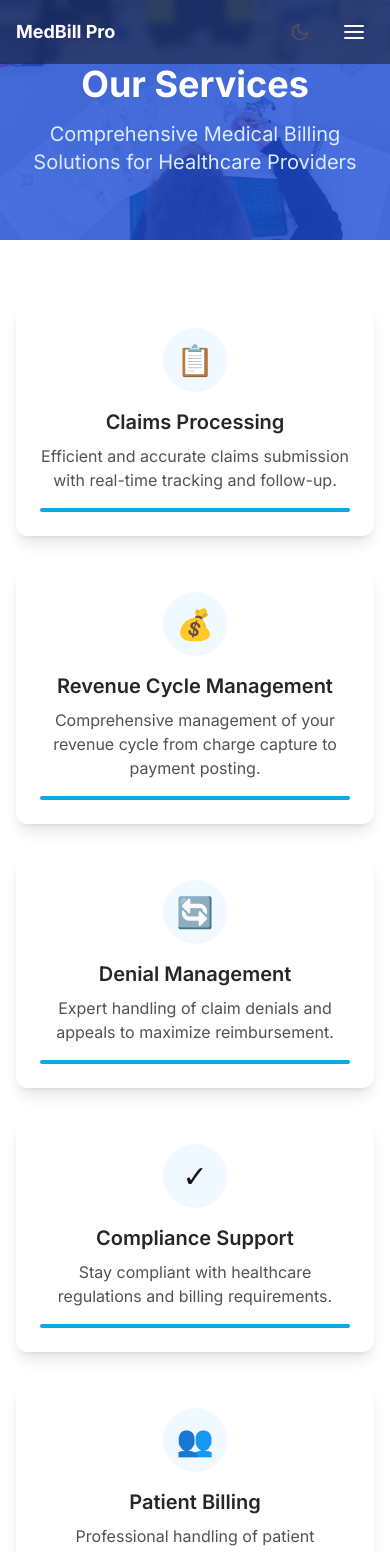
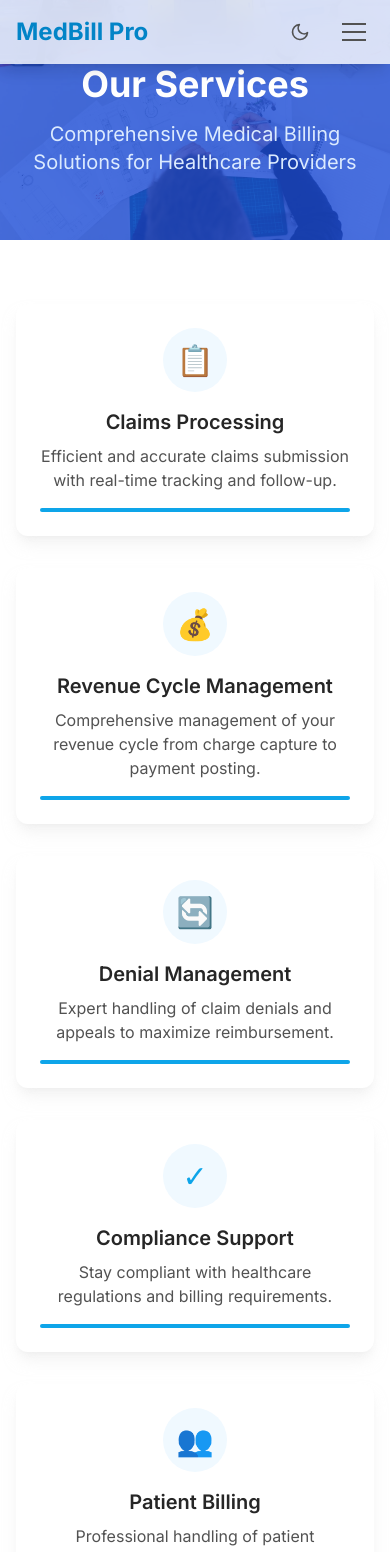
Before and after one commit to Owais-Sonija/medical-billing-website-template-carepoint-probilling, a Next.js app: page /services in a window 390 px wide. Shown: the top 1552 px of the page. Built offline with nearby package versions, Linux system fonts and the light colour scheme.

Commit message:
Improve UI

```diff
--- a/src/components/Button.tsx
+++ b/src/components/Button.tsx
@@ -8,6 +8,7 @@
   className?: string;
   variant?: 'primary' | 'secondary' | 'outline';
   size?: 'sm' | 'md' | 'lg';
+  icon?: ReactNode;
 }
 
 const Button = ({
@@ -15,20 +16,29 @@
   className = '',
   variant = 'primary',
   size = 'md',
+  icon,
   ...props
 }: ButtonProps) => {
   const MotionButton = motion.button;
 
   const variants = {
-    primary: 'bg-primary-500 text-white hover:bg-primary-600 dark:bg-primary-600 dark:hover:bg-primary-700',
-    secondary: 'bg-neutral-100 text-neutral-900 hover:bg-neutral-200 dark:bg-neutral-800 dark:text-neutral-100 dark:hover:bg-neutral-700',
-    outline: 'border-2 border-white text-white hover:bg-white/10 dark:border-neutral-400 dark:text-neutral-100 dark:hover:bg-neutral-800/50',
+    primary: `bg-primary-500 text-white hover:bg-primary-600
+      dark:bg-primary-600 dark:hover:bg-primary-700
+      shadow-lg shadow-primary-500/20 hover:shadow-primary-500/30
+      dark:shadow-primary-600/20 dark:hover:shadow-primary-600/30`,
+    secondary: `bg-neutral-100 text-neutral-900 hover:bg-neutral-200
+      dark:bg-neutral-800 dark:text-neutral-100 dark:hover:bg-neutral-700
+      shadow-lg shadow-neutral-200/50 hover:shadow-neutral-300/50
+      dark:shadow-neutral-900/30 dark:hover:shadow-neutral-900/40`,
+    outline: `border-2 border-white text-white hover:bg-white/10
+      dark:border-neutral-400 dark:text-neutral-100 dark:hover:bg-neutral-800/50
+      backdrop-blur-sm`,
   };
 
   const sizes = {
-    sm: 'px-4 py-2 text-sm',
-    md: 'px-6 py-3 text-base',
-    lg: 'px-8 py-4 text-lg',
+    sm: 'px-4 py-2 text-sm space-x-2',
+    md: 'px-6 py-3 text-base space-x-3',
+    lg: 'px-8 py-4 text-lg space-x-4',
   };
 
   return (
@@ -39,13 +49,17 @@
       className={`
         ${variants[variant]}
         ${sizes[size]}
-        rounded-lg font-semibold transition-colors duration-200
+        inline-flex items-center justify-center
+        rounded-lg font-semibold
+        transition-all duration-300 ease-in-out
         focus:outline-none focus:ring-2 focus:ring-primary-500 focus:ring-offset-2
         dark:focus:ring-primary-400 dark:focus:ring-offset-neutral-900
+        disabled:opacity-50 disabled:cursor-not-allowed
         ${className}
       `}
     >
-      {children}
+      {icon && <span className="inline-flex shrink-0">{icon}</span>}
+      <span>{children}</span>
     </MotionButton>
   );
 };
--- a/src/components/Card.tsx
+++ b/src/components/Card.tsx
@@ -14,8 +14,15 @@
   return (
     <MotionDiv
       {...props}
-      className={`bg-white dark:bg-neutral-800 rounded-xl shadow-lg transition-all duration-200
-        hover:shadow-xl dark:shadow-neutral-900/30 ${className}`}
+      initial={{ opacity: 0, y: 20 }}
+      whileInView={{ opacity: 1, y: 0 }}
+      viewport={{ once: true }}
+      transition={{ duration: 0.5 }}
+      className={`bg-white dark:bg-neutral-800/80 backdrop-blur-sm rounded-xl
+        shadow-lg shadow-neutral-200/50 dark:shadow-neutral-900/30
+        transition-all duration-300 ease-in-out
+        hover:shadow-xl hover:shadow-neutral-300/50 dark:hover:shadow-neutral-900/40
+        hover:-translate-y-1 ${className}`}
     >
       {children}
     </MotionDiv>
--- a/src/components/DarkModeToggle.tsx
+++ b/src/components/DarkModeToggle.tsx
@@ -4,13 +4,13 @@
 import { motion } from 'framer-motion';
 import { useTheme } from './ThemeProvider';
 
-const DarkModeToggle = () => {
+const DarkModeToggle = ({ className }: { className?: string }) => {
   const { darkMode, toggleDarkMode } = useTheme();
 
   return (
     <motion.button
       onClick={toggleDarkMode}
-      className="p-2 rounded-lg text-neutral-600 dark:text-neutral-300 hover:bg-neutral-200 dark:hover:bg-neutral-700 transition-colors"
+      className={`p-2 rounded-lg text-neutral-600 dark:text-neutral-300 hover:bg-neutral-200 dark:hover:bg-neutral-700 transition-colors ${className || ''}`}
       whileTap={{ scale: 0.95 }}
       whileHover={{ scale: 1.05 }}
       aria-label={darkMode ? 'Switch to light mode' : 'Switch to dark mode'}
--- a/src/components/Navbar.tsx
+++ b/src/components/Navbar.tsx
@@ -1,130 +1,117 @@
 'use client';
 
-import { useState, useEffect } from 'react';
+import { useState } from 'react';
 import Link from 'next/link';
+import { motion, AnimatePresence } from 'framer-motion';
 import { usePathname } from 'next/navigation';
-import { motion, AnimatePresence } from 'framer-motion';
-import { FiMenu, FiX } from 'react-icons/fi';
 import DarkModeToggle from './DarkModeToggle';
 
 const Navbar = () => {
   const [isOpen, setIsOpen] = useState(false);
-  const [isScrolled, setIsScrolled] = useState(false);
   const pathname = usePathname();
 
-  useEffect(() => {
-    const handleScroll = () => {
-      setIsScrolled(window.scrollY > 20);
-    };
-
-    window.addEventListener('scroll', handleScroll);
-    return () => window.removeEventListener('scroll', handleScroll);
-  }, []);
-
-  const navLinks = [
+  const navItems = [
     { href: '/', label: 'Home' },
-    { href: '/about', label: 'About Us' },
     { href: '/services', label: 'Services' },
+    { href: '/about', label: 'About' },
     { href: '/contact', label: 'Contact' },
   ];
 
-  const navbarClasses = `
-    fixed w-full z-50 transition-all duration-300
-    ${
-      isScrolled
-        ? 'bg-white/95 dark:bg-neutral-900/95 backdrop-blur-lg border-b border-neutral-200 dark:border-neutral-800'
-        : 'bg-neutral-900/50 backdrop-blur-sm'
-    }
-  `;
-
-  const linkClasses = (href: string) => `
-    relative px-3 py-2 text-sm font-medium transition-colors duration-200
-    ${
-      isScrolled
-        ? 'text-neutral-800 dark:text-neutral-200 hover:text-primary-600 dark:hover:text-primary-400'
-        : 'text-neutral-100 hover:text-white'
-    }
-    ${pathname === href ? 'font-semibold' : ''}
-  `;
-
-  const mobileMenuClasses = `
-    absolute top-full left-0 w-full transform transition-all duration-300 ease-in-out
-    ${
-      isScrolled
-        ? 'bg-white/95 dark:bg-neutral-900/95 border-b border-neutral-200 dark:border-neutral-800'
-        : 'bg-neutral-900/95'
-    }
-    backdrop-blur-lg shadow-lg
-  `;
+  const isActive = (path: string) => pathname === path;
 
   return (
-    <nav className={navbarClasses}>
+    <nav className="fixed w-full z-50 bg-white/80 dark:bg-neutral-900/80 backdrop-blur-lg shadow-lg dark:shadow-neutral-900/30">
       <div className="max-w-7xl mx-auto px-4 sm:px-6 lg:px-8">
-        <div className="flex items-center justify-between h-16">
+        <div className="flex justify-between h-16">
           {/* Logo */}
-          <Link href="/" className="flex items-center">
-            <span className={`text-lg font-bold ${
-              isScrolled
-                ? 'text-neutral-800 dark:text-neutral-200'
-                : 'text-white'
-            }`}>
+          <div className="flex-shrink-0 flex items-center">
+            <Link href="/" className="text-2xl font-bold text-primary-600 dark:text-primary-400">
               MedBill Pro
-            </span>
-          </Link>
+            </Link>
+          </div>
 
           {/* Desktop Navigation */}
           <div className="hidden md:flex md:items-center md:space-x-8">
-            {navLinks.map((link) => (
+            {navItems.map((item) => (
               <Link
-                key={link.href}
-                href={link.href}
-                className={linkClasses(link.href)}
+                key={item.href}
+                href={item.href}
+                className={`px-3 py-2 rounded-md text-sm font-medium transition-all duration-200
+                  ${isActive(item.href)
+                    ? 'text-primary-600 dark:text-primary-400'
+                    : 'text-neutral-600 hover:text-primary-600 dark:text-neutral-300 dark:hover:text-primary-400'
+                  }`}
               >
-                {link.label}
+                {item.label}
               </Link>
             ))}
             <DarkModeToggle />
           </div>
 
-          {/* Mobile Menu Button */}
-          <div className="flex items-center space-x-4 md:hidden">
-            <DarkModeToggle />
+          {/* Mobile menu button */}
+          <div className="md:hidden flex items-center">
+            <DarkModeToggle className="mr-4" />
             <button
               onClick={() => setIsOpen(!isOpen)}
-              className={`p-2 rounded-lg ${
-                isScrolled
-                  ? 'text-neutral-800 dark:text-neutral-200'
-                  : 'text-white'
-              }`}
+              className="inline-flex items-center justify-center p-2 rounded-md text-neutral-600 dark:text-neutral-300
+                hover:text-primary-600 dark:hover:text-primary-400 focus:outline-none"
+              aria-expanded="false"
             >
-              {isOpen ? <FiX className="h-6 w-6" /> : <FiMenu className="h-6 w-6" />}
+              <span className="sr-only">Open main menu</span>
+              <motion.div
+                animate={isOpen ? "open" : "closed"}
+                className="w-6 h-6 flex flex-col justify-around"
+              >
+                <motion.span
+                  variants={{
+                    closed: { rotate: 0, y: 0 },
+                    open: { rotate: 45, y: 8 },
+                  }}
+                  className="w-6 h-0.5 bg-current origin-center transition-all duration-300"
+                />
+                <motion.span
+                  variants={{
+                    closed: { opacity: 1 },
+                    open: { opacity: 0 },
+                  }}
+                  className="w-6 h-0.5 bg-current transition-all duration-300"
+                />
+                <motion.span
+                  variants={{
+                    closed: { rotate: 0, y: 0 },
+                    open: { rotate: -45, y: -8 },
+                  }}
+                  className="w-6 h-0.5 bg-current origin-center transition-all duration-300"
+                />
+              </motion.div>
             </button>
           </div>
         </div>
       </div>
 
-      {/* Mobile Menu */}
+      {/* Mobile menu */}
       <AnimatePresence>
         {isOpen && (
           <motion.div
             initial={{ opacity: 0, height: 0 }}
             animate={{ opacity: 1, height: 'auto' }}
             exit={{ opacity: 0, height: 0 }}
-            className={mobileMenuClasses}
+            transition={{ duration: 0.3 }}
+            className="md:hidden bg-white/90 dark:bg-neutral-900/90 backdrop-blur-lg"
           >
-            <div className="px-4 pt-2 pb-3 space-y-1">
-              {navLinks.map((link) => (
+            <div className="px-2 pt-2 pb-3 space-y-1">
+              {navItems.map((item) => (
                 <Link
-                  key={link.href}
-                  href={link.href}
-                  className={`block px-3 py-2 text-base font-medium ${
-                    isScrolled
-                      ? 'text-neutral-800 dark:text-neutral-200'
-                      : 'text-white'
-                  }`}
+                  key={item.href}
+                  href={item.href}
+                  className={`block px-3 py-2 rounded-md text-base font-medium transition-all duration-200
+                    ${isActive(item.href)
+                      ? 'text-primary-600 bg-primary-50 dark:text-primary-400 dark:bg-primary-900/20'
+                      : 'text-neutral-600 hover:text-primary-600 hover:bg-primary-50 dark:text-neutral-300 dark:hover:text-primary-400 dark:hover:bg-primary-900/20'
+                    }`}
                   onClick={() => setIsOpen(false)}
                 >
-                  {link.label}
+                  {item.label}
                 </Link>
               ))}
             </div>
--- a/src/components/ServiceCard.tsx
+++ b/src/components/ServiceCard.tsx
@@ -4,16 +4,16 @@
 import Card from './Card';
 
 interface ServiceCardProps {
+  icon: string;
   title: string;
   description: string;
-  icon: string;
 }
 
 const ServiceCard = ({ title, description, icon }: ServiceCardProps) => {
   const MotionDiv = motion.div;
 
   return (
-    <Card className="p-6 shadow-soft">
+    <Card className="p-6 shadow-soft group">
       <MotionDiv
         initial={{ opacity: 0, y: 20 }}
         whileInView={{ opacity: 1, y: 0 }}
@@ -21,10 +21,16 @@
         transition={{ duration: 0.5 }}
       >
         <div className="flex flex-col items-center text-center">
-          <div className="w-16 h-16 bg-primary-50 dark:bg-primary-900/20 rounded-full flex items-center justify-center mb-4">
-            <span className="text-3xl">{icon}</span>
-          </div>
-          <h3 className="text-xl font-semibold text-neutral-800 dark:text-neutral-100 mb-2">{title}</h3>
+          <motion.div
+            className="w-16 h-16 bg-primary-50 dark:bg-primary-900/20 rounded-full flex items-center justify-center mb-4 group-hover:scale-110 transition-transform duration-300"
+            whileHover={{ rotate: [0, -10, 10, -10, 0] }}
+            transition={{ duration: 0.5 }}
+          >
+            <span className="text-3xl text-primary-500 dark:text-primary-400">{icon}</span>
+          </motion.div>
+          <h3 className="text-xl font-semibold text-neutral-800 dark:text-neutral-100 mb-2 group-hover:text-primary-500 dark:group-hover:text-primary-400 transition-colors duration-300">
+            {title}
+          </h3>
           <p className="text-neutral-600 dark:text-neutral-400">{description}</p>
         </div>
 
```
Also changed, not shown: src/components/Hero.tsx (+4 -1 lines).
